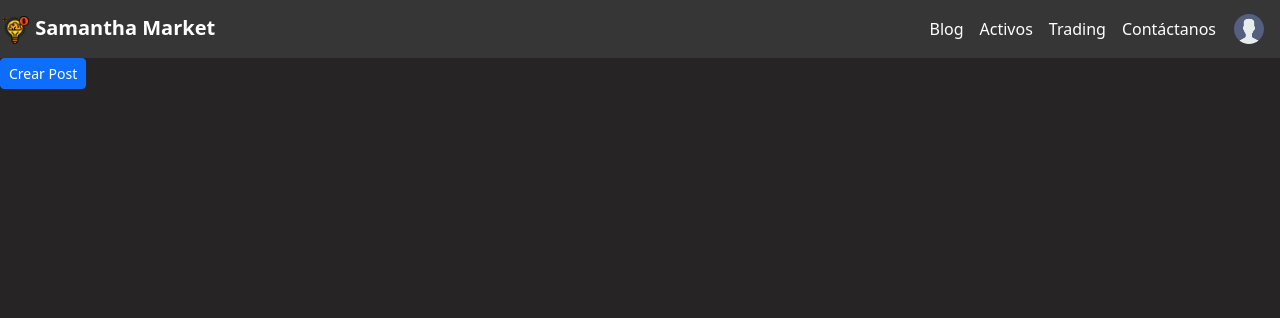
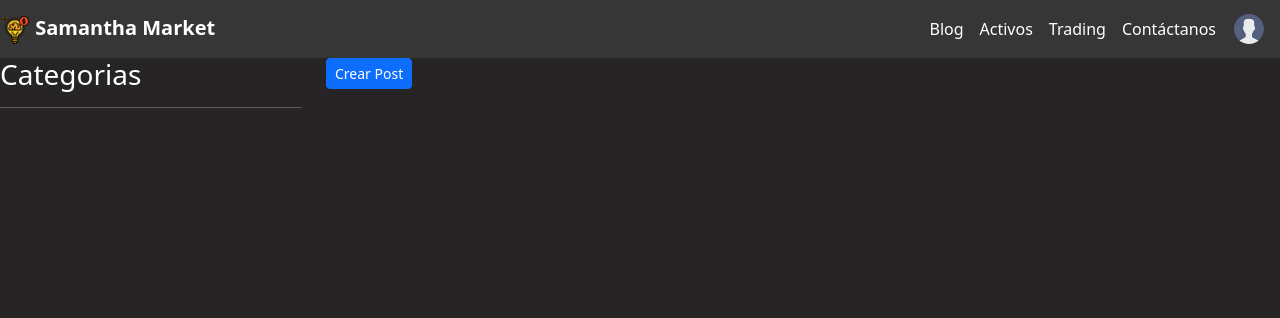
Before and after one commit to luisAlcides/samantha-market, a Django app: page / in a window 1280 px wide. Shown: the top 318 px of the page. Run offline with Django 4.2, Linux system fonts and the light colour scheme; data that the repository does not hold is empty.

Commit message:
blog design 3 row

```diff
--- a/market/templates/base/space.html
+++ b/market/templates/base/space.html
@@ -2,25 +2,52 @@
 {% load static %}
 {% block content %}
 
+<div class="home-container overflow-hidden">
+
+    <div class="row">
+        <div class="col-md-3">
+            <div class="Category">
+                <h3>Categorias</h3>
+                <hr>
+            </div>
+        </div>
+        <div class="col-md-6">
+            <div class="content">
                 <a href="{% url 'create-space' %}" class="btn btn-primary btn-sm mr-2 mb-3">Crear Post</a>
                 <div class="container">
                     <div class="card-deck">
                         {% for space in spaces %}
-        <div class="card mb-2">
+                        <div class="card mb-2 card-compact">
                             <div class="card-body">
-                <h5 class="card-title"><a href='{% url "space" space.id %}' style="text-decoration: none; color: #f0e68c;">{{space.name}}</a></h5>
-                <h6 class="card-subtitle mb-2" style="color: rgb(108, 92, 214);">@{{space.host.username}}</h6>
+                                <h5 class="card-title">
+                                    <a href='{% url "space" space.id %}' style="text-decoration: none; color: #f0e68c">{{space.name}}</a>
+                                </h5>
+                                <h6 class="card-subtitle mb-2" style="color: rgb(108, 92, 214)">
+                                    @{{space.host.username}}
+                                </h6>
                                 <div class="d-flex justify-content-end">
                                     <a href="{% url 'update-space' space.id %}" class="btn btn-primary btn-sm mr-2">Editar</a>
                                     <a href="{% url 'delete-space' space.id %}" class="btn btn-danger btn-sm">Eliminar</a>
                                 </div>
-                <p class="card-text" style="color: white;">{{space.description}}</p>
+                                <p class="card-text" style="color: white">{{space.description}}</p>
                             </div>
-            <div class="card-footer" style="border-color: white;">
-                <small class="text-muted"><p style="color: #f0e68c;">{{space.topic.name}}</p></small>
+                            <div class="card-footer" style="border-color: white">
+                                <small class="text-muted">
+                                    <p style="color: #f0e68c">{{space.topic.name}}</p>
+                                </small>
                             </div>
                         </div>
                         {% endfor %}
                     </div>
                 </div>
+            </div>
+        </div>
+        <div class="col-md-3">
+            <div class="recent">
+                <!-- Contenido del div "recent" -->
+            </div>
+        </div>
+    </div>
+</div>
+
 {% endblock content %}
--- a/static/styles/style.css
+++ b/static/styles/style.css
@@ -15,6 +15,7 @@
 
 body {
     background-color: var(--color-dark);
+    overflow-x: hidden;
     color: #fff;
   }
 
```
Lines whose indentation alone changed are shown as unchanged.
